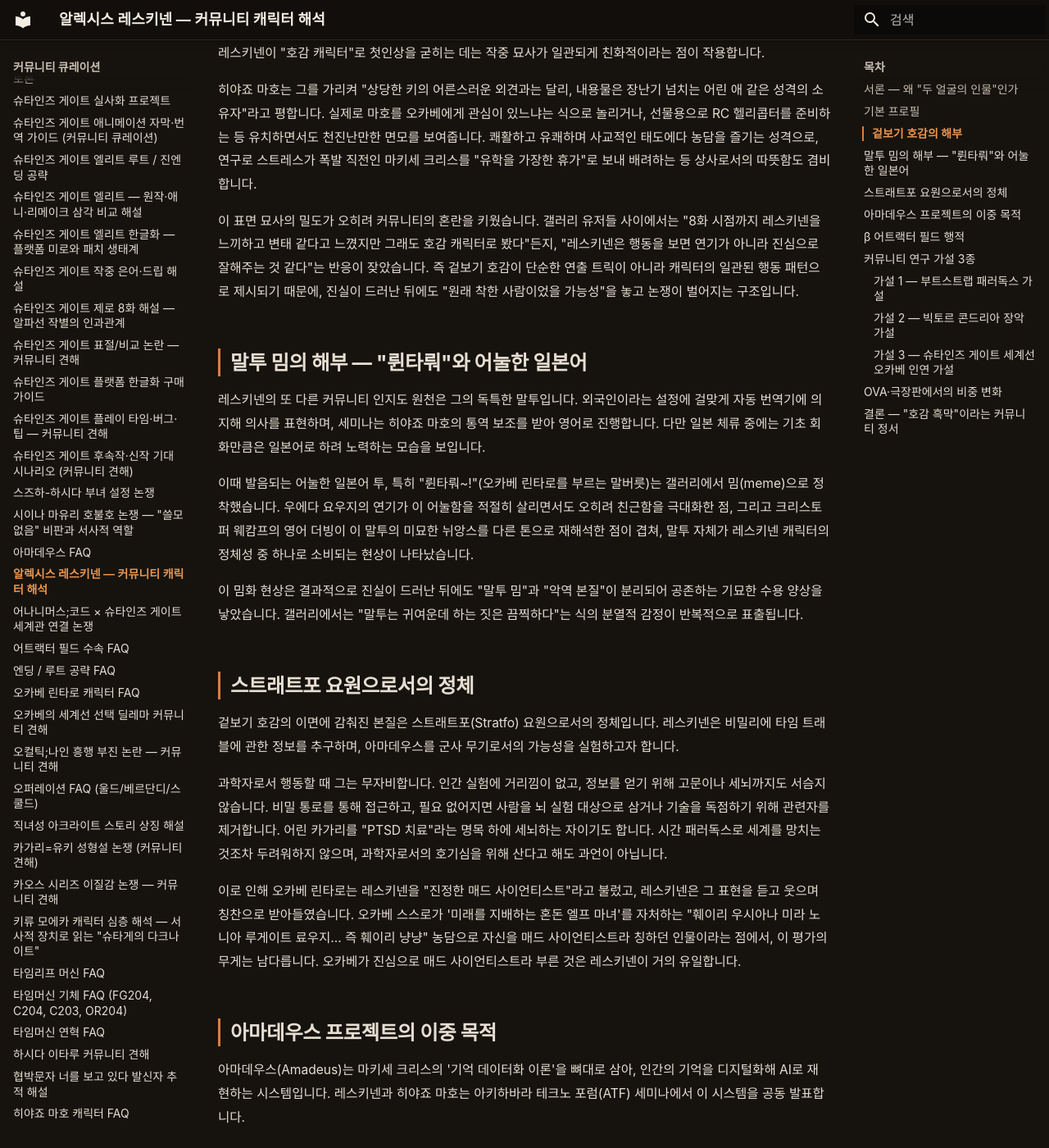
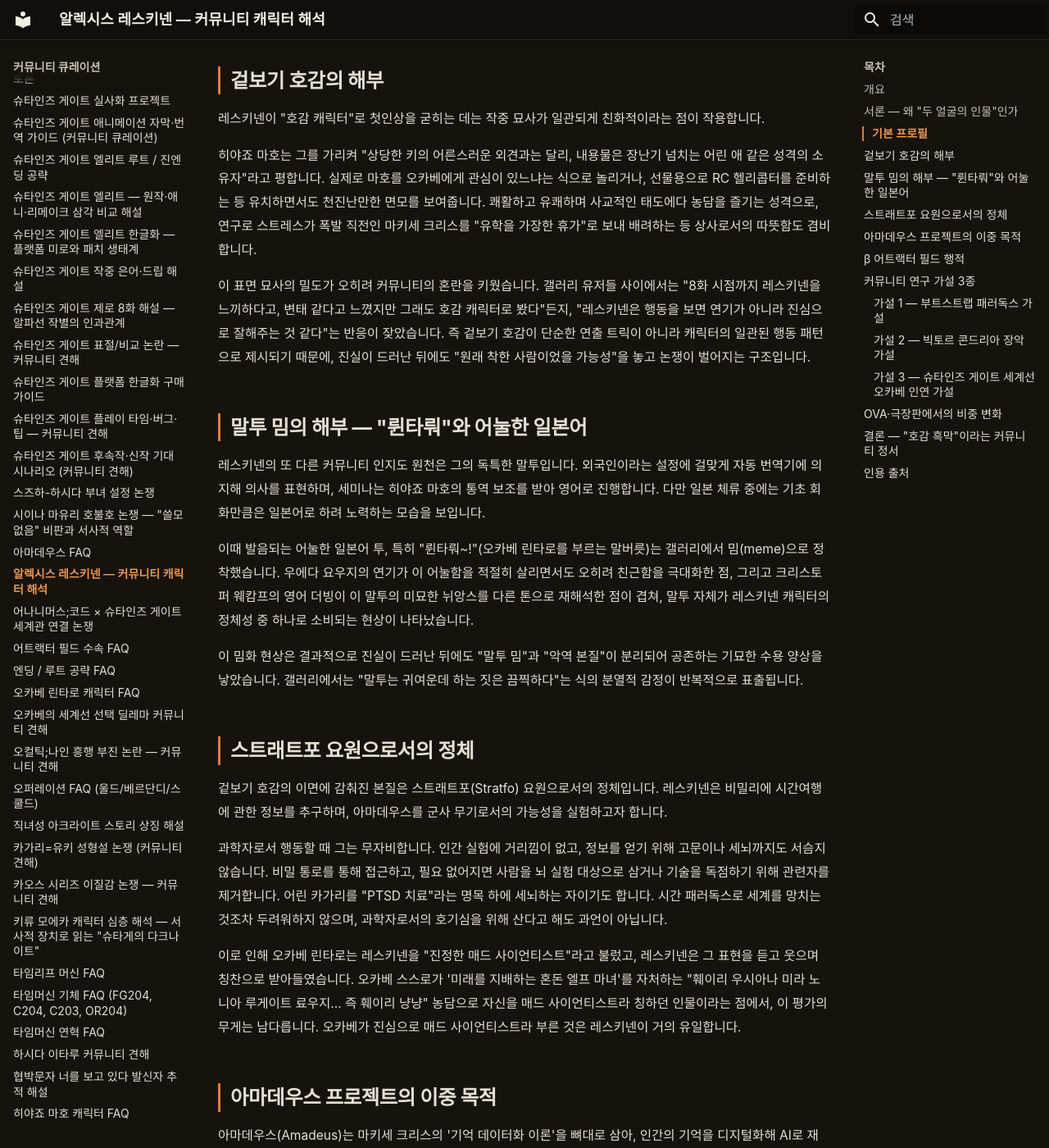
Before and after one commit to sgwiki/sgwiki.github.io, an MkDocs documentation site: the page built from wiki/커뮤니티-큐레이션/알렉시스-레스키넨-캐릭터-해석.md, in a window 1280 px wide and 1400 px high, scrolled down 1262 px. Shown: the whole window at 82% size. Built offline with MkDocs 1.6.1 and Material for MkDocs 9.7.7, drawn with Linux system fonts in a browser that asks for light colours; some web fonts are replaced; some of the changed text lies outside the part shown.

Commit message:
chore(wiki): 알렉시스-레스키넨-캐릭터-해석 정비 — frontmatter 정규화(내부 pipeline 마커 candidate_id/pipeline/run_id 제거·spoil_level→spoiler:zero_story)·개요·인용 출처 섹션 추가·문체 교정(타임 트래블→시간여행·leverage 삼아→발판 삼아·종결어미 합니다체 통일)
Co-Authored-By: Claude Opus 4.6 <noreply@anthropic.com>

```diff
--- a/wiki/커뮤니티-큐레이션/알렉시스-레스키넨-캐릭터-해석.md
+++ b/wiki/커뮤니티-큐레이션/알렉시스-레스키넨-캐릭터-해석.md
@@ -3,14 +3,13 @@ title: "알렉시스 레스키넨 — 커뮤니티 캐릭터 해석"
 category: 커뮤니티-큐레이션
 genre: deep_dive
 evidence_grade: corroborated
-spoil_level: 슈타인즈 게이트 0 전체 스포일러
-candidate_id: cand-9b99f2d80c
-pipeline: p6
-run_id: 84263392
+spoiler: zero_story
 last_updated: 2026-06-30
 ---
 
 # 알렉시스 레스키넨 — 커뮤니티 캐릭터 해석
+
+## 개요
 
 !!! warning "스포일러: 슈타인즈 게이트 0 (β 어트랙터 필드·카가리 세뇌·스트래트포 정체·아마데우스 진짜 목적 포함)"
     이 문서는 슈타인즈 게이트 0의 핵심 반전 요소를 전면적으로 다룹니다. 슈타인즈 게이트 0 본편 미시청자는 열람을 권장하지 않습니다.
@@ -42,7 +41,7 @@ last_updated: 2026-06-30
 
 히야죠 마호는 그를 가리켜 "상당한 키의 어른스러운 외견과는 달리, 내용물은 장난기 넘치는 어린 애 같은 성격의 소유자"라고 평합니다. 실제로 마호를 오카베에게 관심이 있느냐는 식으로 놀리거나, 선물용으로 RC 헬리콥터를 준비하는 등 유치하면서도 천진난만한 면모를 보여줍니다. 쾌활하고 유쾌하며 사교적인 태도에다 농담을 즐기는 성격으로, 연구로 스트레스가 폭발 직전인 마키세 크리스를 "유학을 가장한 휴가"로 보내 배려하는 등 상사로서의 따뜻함도 겸비합니다.
 
-이 표면 묘사의 밀도가 오히려 커뮤니티의 혼란을 키웠습니다. 갤러리 유저들 사이에서는 "8화 시점까지 레스키넨을 느끼하고 변태 같다고 느꼈지만 그래도 호감 캐릭터로 봤다"든지, "레스키넨은 행동을 보면 연기가 아니라 진심으로 잘해주는 것 같다"는 반응이 잦았습니다. 즉 겉보기 호감이 단순한 연출 트릭이 아니라 캐릭터의 일관된 행동 패턴으로 제시되기 때문에, 진실이 드러난 뒤에도 "원래 착한 사람이었을 가능성"을 놓고 논쟁이 벌어지는 구조입니다.
+이 표면 묘사의 밀도가 오히려 커뮤니티의 혼란을 키웠습니다. 갤러리 유저들 사이에서는 "8화 시점까지 레스키넨을 느끼하다고, 변태 같다고 느꼈지만 그래도 호감 캐릭터로 봤다"든지, "레스키넨은 행동을 보면 연기가 아니라 진심으로 잘해주는 것 같다"는 반응이 잦았습니다. 즉 겉보기 호감이 단순한 연출 트릭이 아니라 캐릭터의 일관된 행동 패턴으로 제시되기 때문에, 진실이 드러난 뒤에도 "원래 착한 사람이었을 가능성"을 놓고 논쟁이 벌어지는 구조입니다.
 
 ## 말투 밈의 해부 — "륀타뤄"와 어눌한 일본어
 
@@ -54,7 +53,7 @@ last_updated: 2026-06-30
 
 ## 스트래트포 요원으로서의 정체
 
-겉보기 호감의 이면에 감춰진 본질은 스트래트포(Stratfo) 요원으로서의 정체입니다. 레스키넨은 비밀리에 타임 트래블에 관한 정보를 추구하며, 아마데우스를 군사 무기로서의 가능성을 실험하고자 합니다.
+겉보기 호감의 이면에 감춰진 본질은 스트래트포(Stratfo) 요원으로서의 정체입니다. 레스키넨은 비밀리에 시간여행에 관한 정보를 추구하며, 아마데우스를 군사 무기로서의 가능성을 실험하고자 합니다.
 
 과학자로서 행동할 때 그는 무자비합니다. 인간 실험에 거리낌이 없고, 정보를 얻기 위해 고문이나 세뇌까지도 서슴지 않습니다. 비밀 통로를 통해 접근하고, 필요 없어지면 사람을 뇌 실험 대상으로 삼거나 기술을 독점하기 위해 관련자를 제거합니다. 어린 카가리를 "PTSD 치료"라는 명목 하에 세뇌하는 자이기도 합니다. 시간 패러독스로 세계를 망치는 것조차 두려워하지 않으며, 과학자로서의 호기심을 위해 산다고 해도 과언이 아닙니다.
 
@@ -132,10 +131,12 @@ last_updated: 2026-06-30
 
 팩트 영역에서 확정되는 것은 다음과 같습니다. 레스키넨은 겉으로 쾌활하고 친절하며 학자로서 존경받습니다. 그는 동시에 스트래트포 요원으로서 인간 실험·고문·세뇌를 서슴지 않으며, 아마데우스를 군사 무기로 전용하려 합니다. 오카베는 그를 "진정한 매드 사이언티스트"라 불렀고, 레스키넨은 이를 칭찬으로 받아들였습니다. β 어트랙터 필드에서 그는 카가리 세뇌·미래 통보 루프·오카베 고문의 핵심 인물입니다.
 
-가설 영역에서 커뮤니티가 덧붙이는 것은 이렇습니다. 부트스트랩 패러독스의 기원은 작중 비어 있다. 빅토르 콘드리아 장악은 합리적 추론이지만 미확정이다. 슈타인즈 게이트 세계선에서 오카베와 레스키넨의 인연은 비극적 역설을 품은 채 미해결로 남는다.
+가설 영역에서 커뮤니티가 덧붙이는 것은 이렇습니다. 부트스트랩 패러독스의 기원은 작중 비어 있습니다. 빅토르 콘드리아 장악은 합리적 추론이지만 미확정입니다. 슈타인즈 게이트 세계선에서 오카베와 레스키넨의 인연은 비극적 역설을 품은 채 미해결로 남습니다.
 
 이처럼 팩트와 가설이 명확히 분리될 때, "호감 흑막"이라는 정서는 단순한 감정 반응이 아니라 캐릭터의 이중성이 작품 구조 안에서 어떻게 작동하는지를 함축하는 분석적 표현으로 기능합니다. 레스키넨이 갤러리에서 단골 논의 대상이 되는 이유는, 바로 이 '겉보기 호감과 본질적 무자비함의 공존'이 작품의 다른 어떤 캐릭터보다 극단적으로 제시되어 있기 때문입니다.
 
 ---
 
 [^1]: [The Mechanics of Steins;Gate v1.0.3](https://github.com/Votuko/steins-gate-mechanics/blob/main/The%20Mechanics%20of%20Steins%20Gate%20v1.0.3.pdf) — 수속(convergence)과 인과 사슬 해석, §이론 장 요약
+
+## 인용 출처
```
Also changed, not shown: other parts of wiki/커뮤니티-큐레이션/알렉시스-레스키넨-캐릭터-해석.md (+1 -1 lines).
